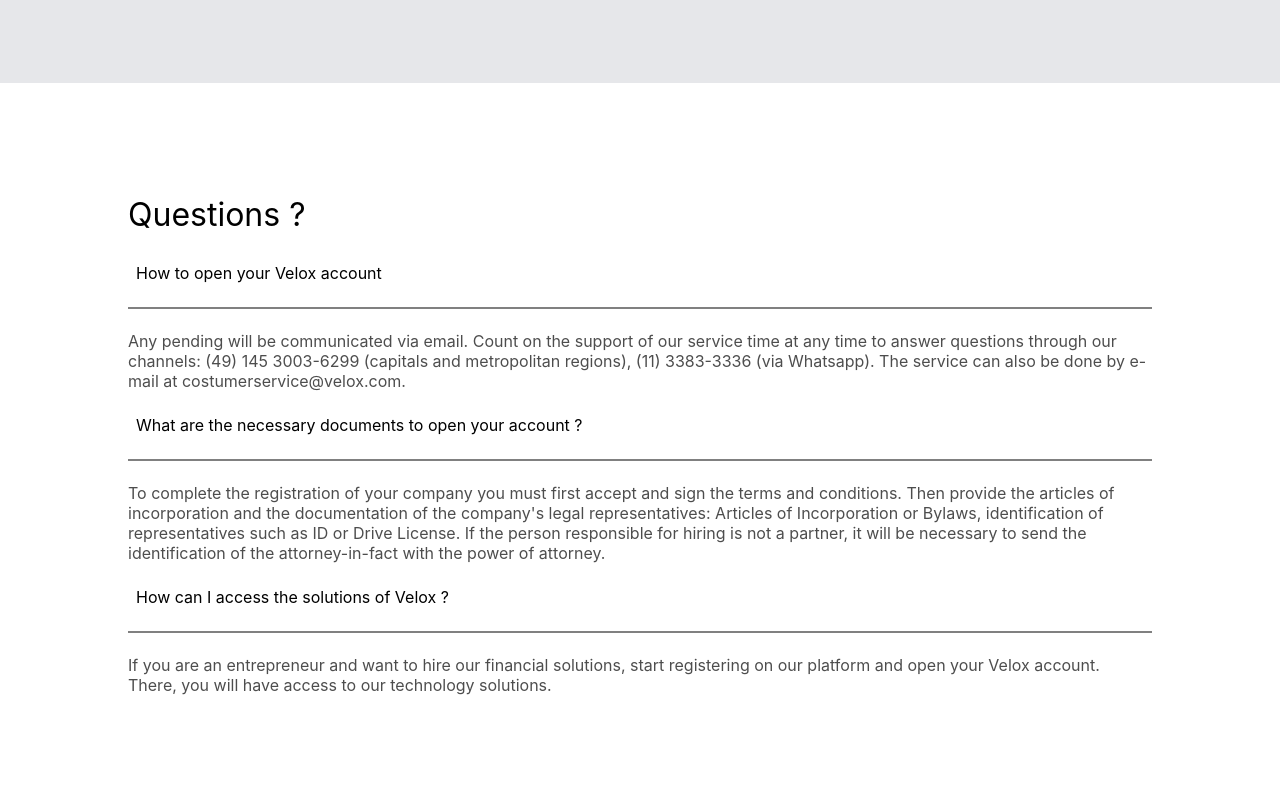
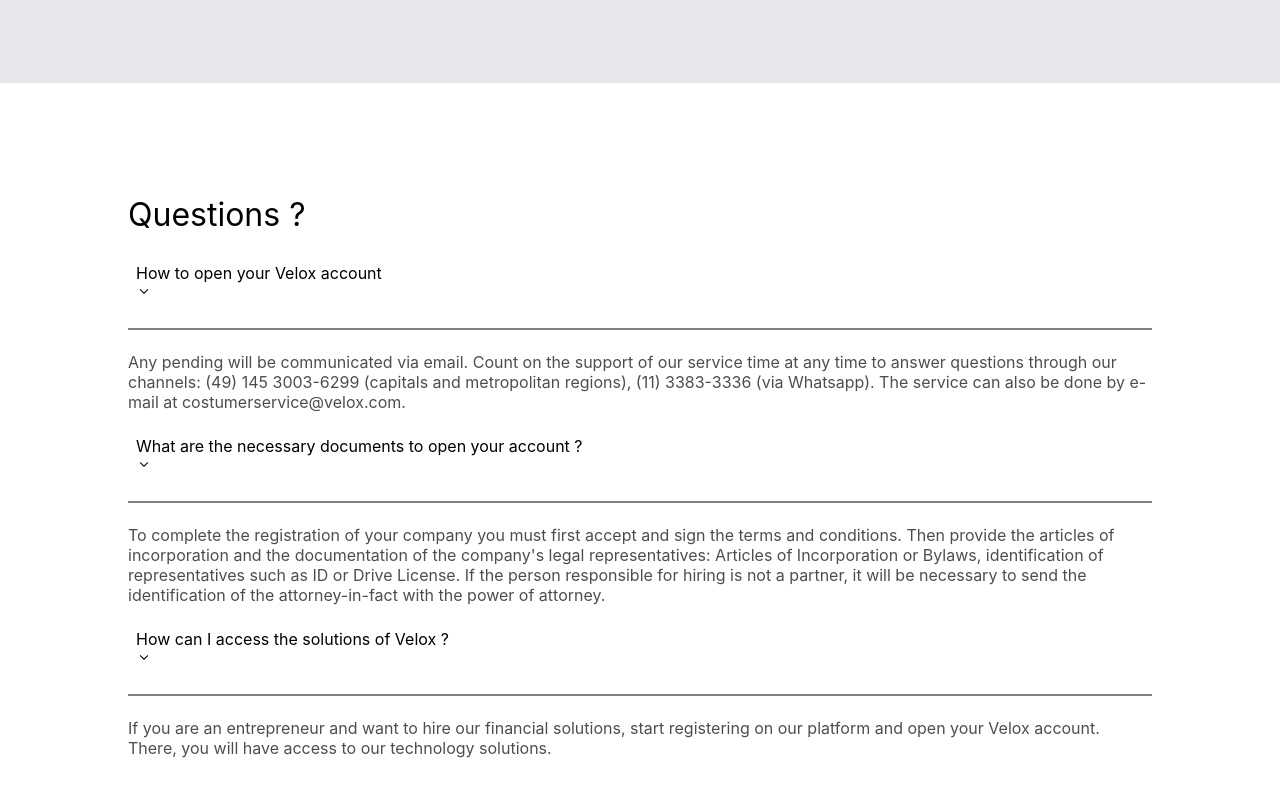
Before and after one commit to FrotaLucas/velox-turbo-internet, a React (Vite) app: page / in a window 1280 px wide. Shown: the part 2411-3207 px from the top of the page. Before the commit the page ends 3186 px from the top, so only its background shows below. Built offline with nearby package versions, Linux system fonts and the light colour scheme.

Commit message:
set type of variable index

```diff
--- a/src/questions/questions.tsx
+++ b/src/questions/questions.tsx
@@ -8,7 +8,7 @@
 
 const Questions: React.FC<QuestionsProps> = ()=> {
 const [heights, setHeights] = React.useState<QuestionsProps["heightsType"]>([false, false,false]);
-function handleClick(index){
+function handleClick(index: number){
   const collapsed = [...heights];
   collapsed[index] = !collapsed[index];
   setHeights(collapsed);
@@ -20,8 +20,11 @@
         {
           QuestionsContent.map((item,index) =>
             <QuestionItem key={index} trigger={heights[index]} onClick={()=> handleClick(index)}>
-              <div key={`title-${index}`}>
-                {item.title}
+              <div>
+                <div key={`title-${index}`}>
+                  {item.title}
+                </div>
+                <img src={`./public/svgs/${heights[index] ? 'arrow_up' : 'arrow_down'}.svg`}/>
               </div>
               <span key={`line-style-${index}`}></span>
               <div key={`content-${index}`}>
```
